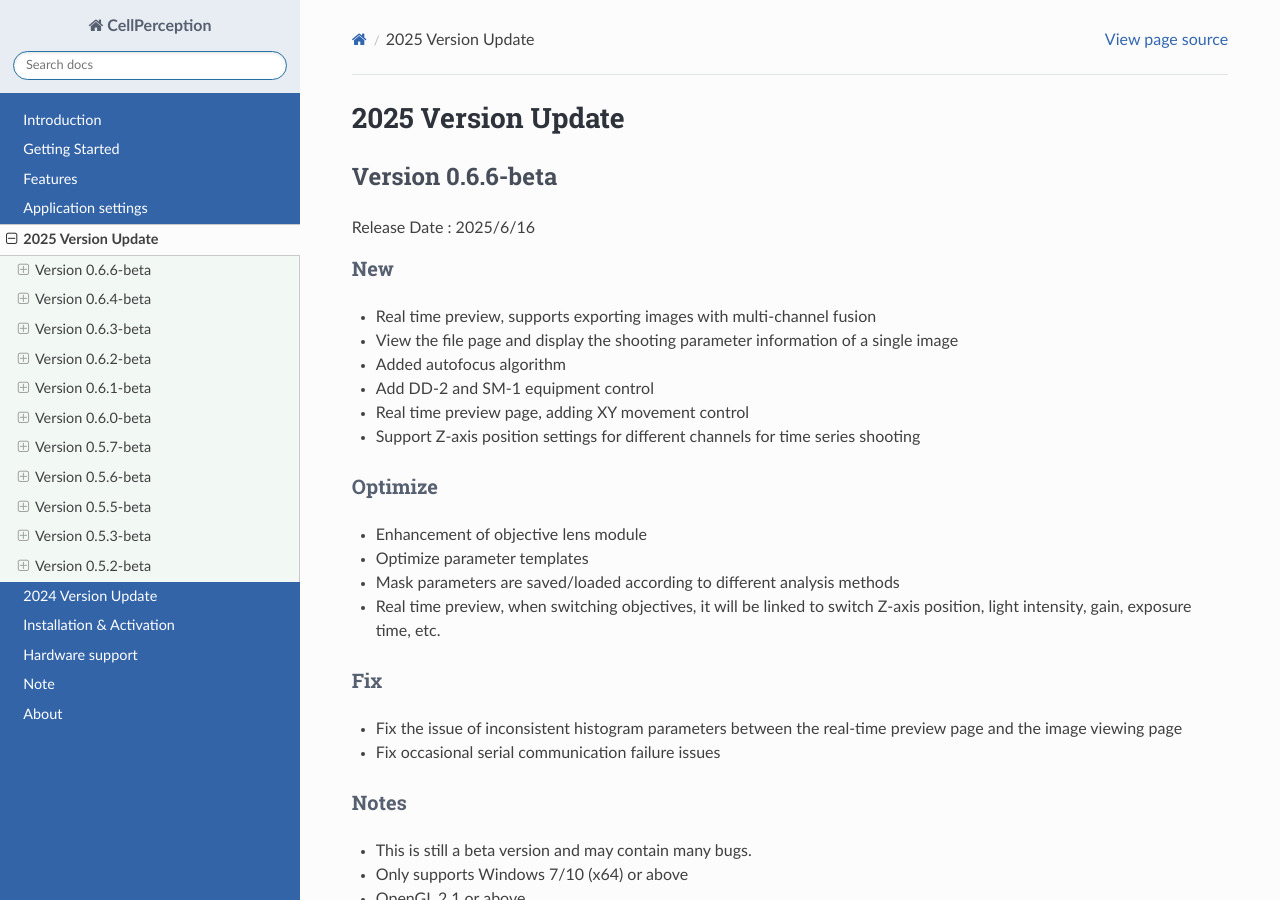
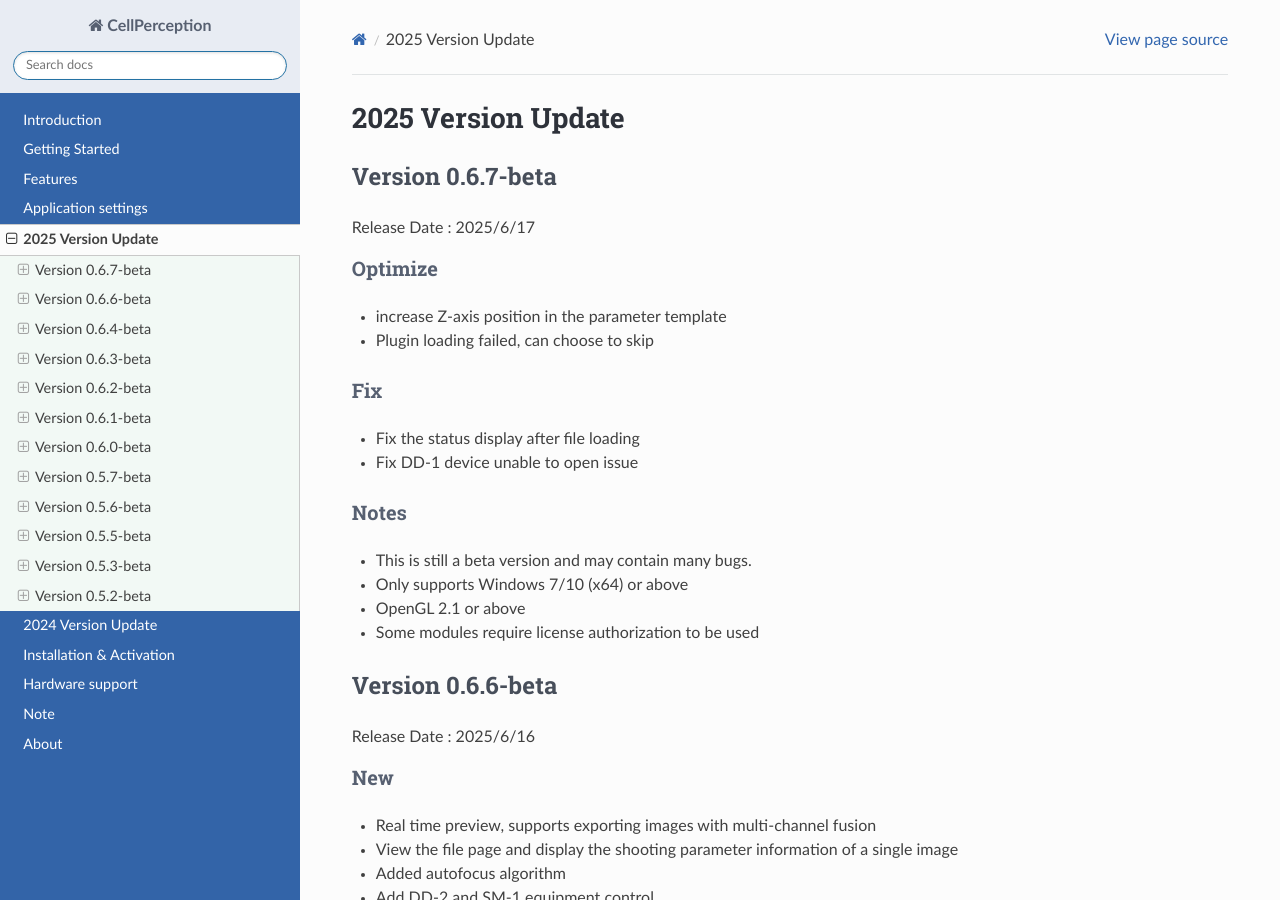
Before and after one commit to yangtong93/living-cell-docs, a Sphinx documentation site: the page built from source/user_guide/upgrade2025.md, in a window 1280 px wide and 900 px high. Built offline with Sphinx 7.4.7 and the Read the Docs theme 3.1.0, drawn with Linux system fonts in a browser that asks for light colours; pages that are not in the unit, such as notebooks, are missing from menus.

Commit message:
feature: 0.6.7-beta

```diff
--- a/source/user_guide/upgrade2025.md
+++ b/source/user_guide/upgrade2025.md
@@ -1,4 +1,22 @@
 # 2025 Version Update
+
+## Version 0.6.7-beta
+
+Release Date : 2025/6/17
+
+### Optimize
+* increase Z-axis position in the parameter template
+* Plugin loading failed, can choose to skip
+
+### Fix
+* Fix the status display after file loading
+* Fix DD-1 device unable to open issue
+
+### Notes
+* This is still a beta version and may contain many bugs.
+* Only supports Windows 7/10 (x64) or above
+* OpenGL 2.1 or above
+* Some modules require license authorization to be used
 
 ## Version 0.6.6-beta
 
```
Also changed, not shown: 1 other file.
